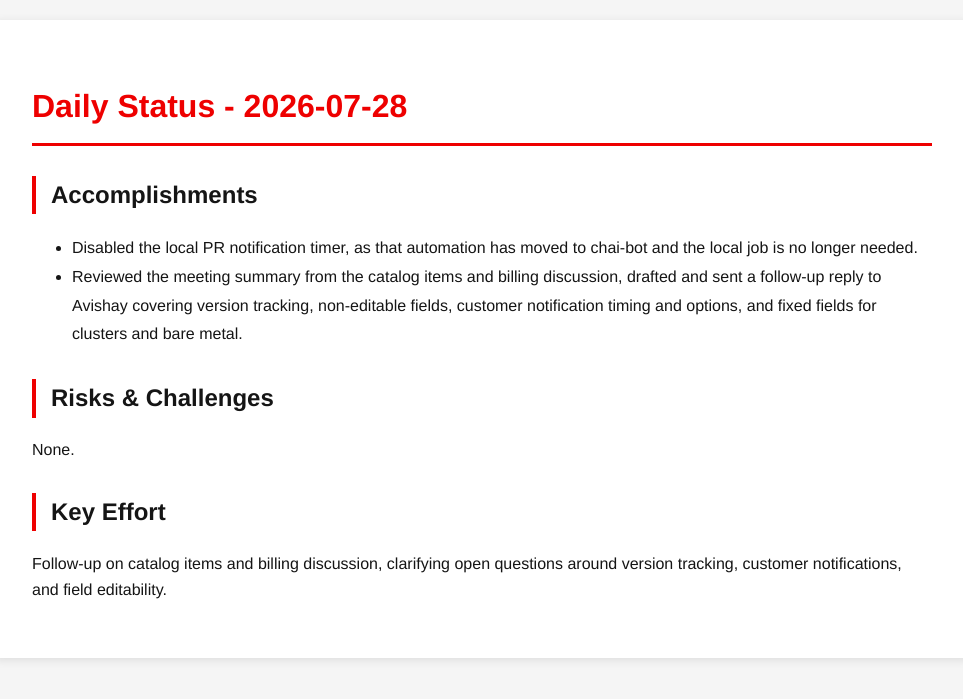
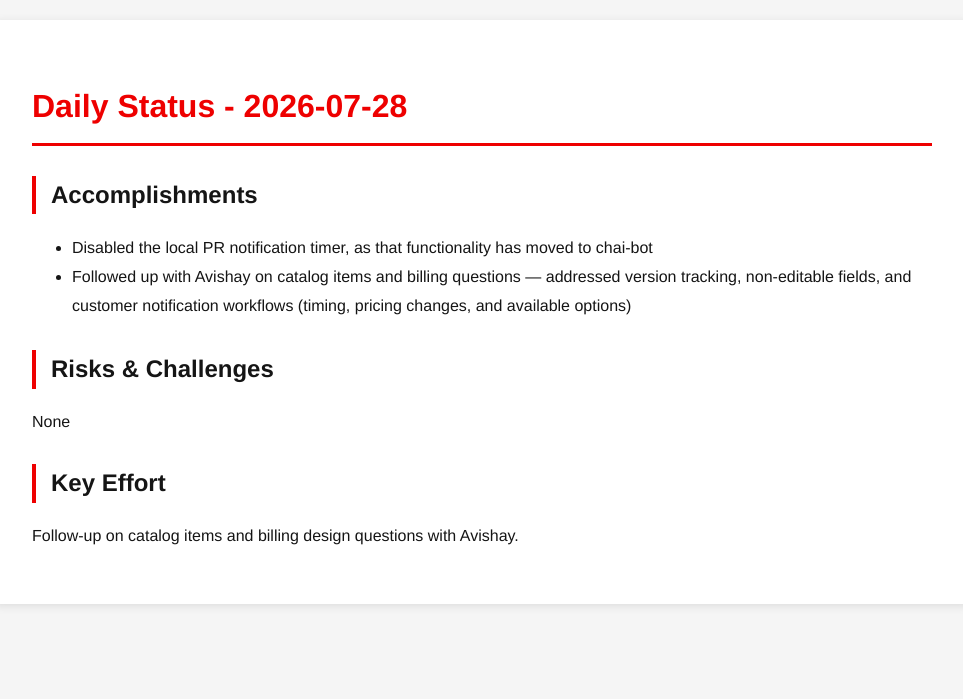
Before and after one commit to tzvatot/daily-status, a Jekyll site: the page built from 2026-07-28.md, in a window 1280 px wide. Shown: the top 699 px of the page, without its empty margins (158-1121 px from the left). Built offline with Jekyll 4.4.1, drawn with Linux system fonts in a browser that asks for light colours.

Commit message:
Daily status update - 2026-07-28

```diff
--- a/2026-07-28.md
+++ b/2026-07-28.md
@@ -7,11 +7,11 @@ date: 2026-07-28
 # Daily Status - 2026-07-28
 
 ## Accomplishments
-- Disabled the local PR notification timer, as that automation has moved to chai-bot and the local job is no longer needed.
-- Reviewed the meeting summary from the catalog items and billing discussion, drafted and sent a follow-up reply to Avishay covering version tracking, non-editable fields, customer notification timing and options, and fixed fields for clusters and bare metal.
+- Disabled the local PR notification timer, as that functionality has moved to chai-bot
+- Followed up with Avishay on catalog items and billing questions — addressed version tracking, non-editable fields, and customer notification workflows (timing, pricing changes, and available options)
 
 ## Risks & Challenges
-None.
+None
 
 ## Key Effort
-Follow-up on catalog items and billing discussion, clarifying open questions around version tracking, customer notifications, and field editability.
+Follow-up on catalog items and billing design questions with Avishay.
```
